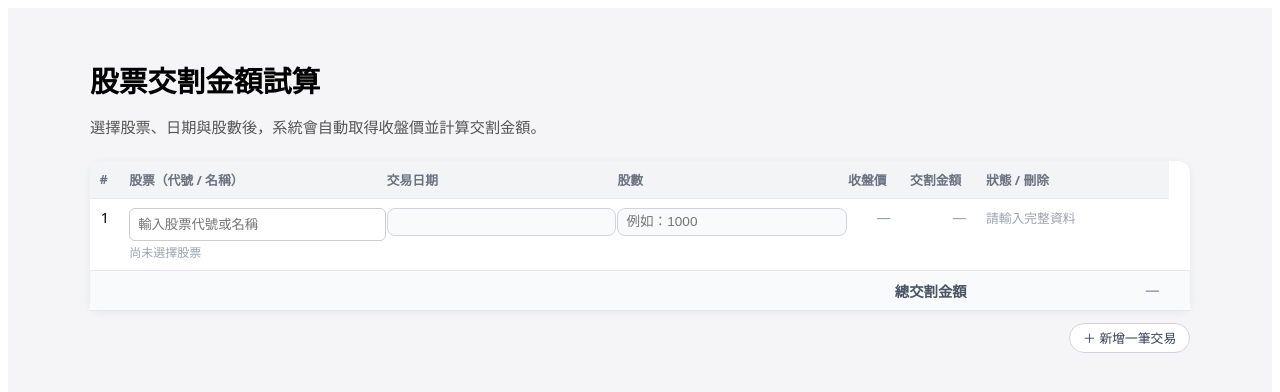
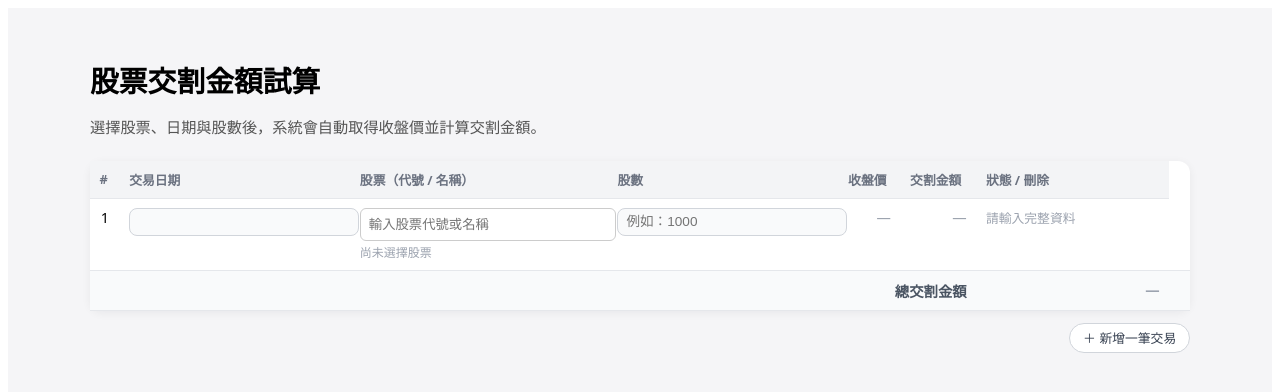
Before and after one commit to K3vinzz/StockPriceCalculator, a Vue app in the folder frontend/StockPriceCalculator-frontend/: page / in a window 1280 px wide. Shown: the top 392 px of the page. Built offline with nearby package versions, Linux system fonts and the light colour scheme.

Commit message:
fix: reorder stock table columns and remove duplicate date input

```diff
--- a/frontend/StockPriceCalculator-frontend/src/App.vue
+++ b/frontend/StockPriceCalculator-frontend/src/App.vue
@@ -224,8 +224,8 @@ const totalSettlement = computed(() => {
           <thead>
             <tr>
               <th>#</th>
+              <th>交易日期</th>
               <th style="min-width: 220px;">股票（代號 / 名稱）</th>
-              <th>交易日期</th>
               <th>股數</th>
               <th>收盤價</th>
               <th>交割金額</th>
@@ -238,6 +238,11 @@ const totalSettlement = computed(() => {
               <td class="cell-center">
                 {{ index + 1 }}
               </td>
+              <!-- 日期 -->
+              <td>
+                <input v-model="row.rawDate" type="text" class="input" @change="onDateChanged(row)" inputmode="numeric"
+                  maxlength="8" />
+              </td>
 
               <!-- 股票 autocomplete -->
               <td>
@@ -248,12 +253,6 @@ const totalSettlement = computed(() => {
                   </span>
                   <span v-else class="muted">尚未選擇股票</span>
                 </div>
-              </td>
-
-              <!-- 日期 -->
-              <td>
-                <input v-model="row.rawDate" type="text" class="input" @change="onDateChanged(row)" inputmode="numeric"
-                  maxlength="8" />
               </td>
 
               <!-- 股數 -->
```
